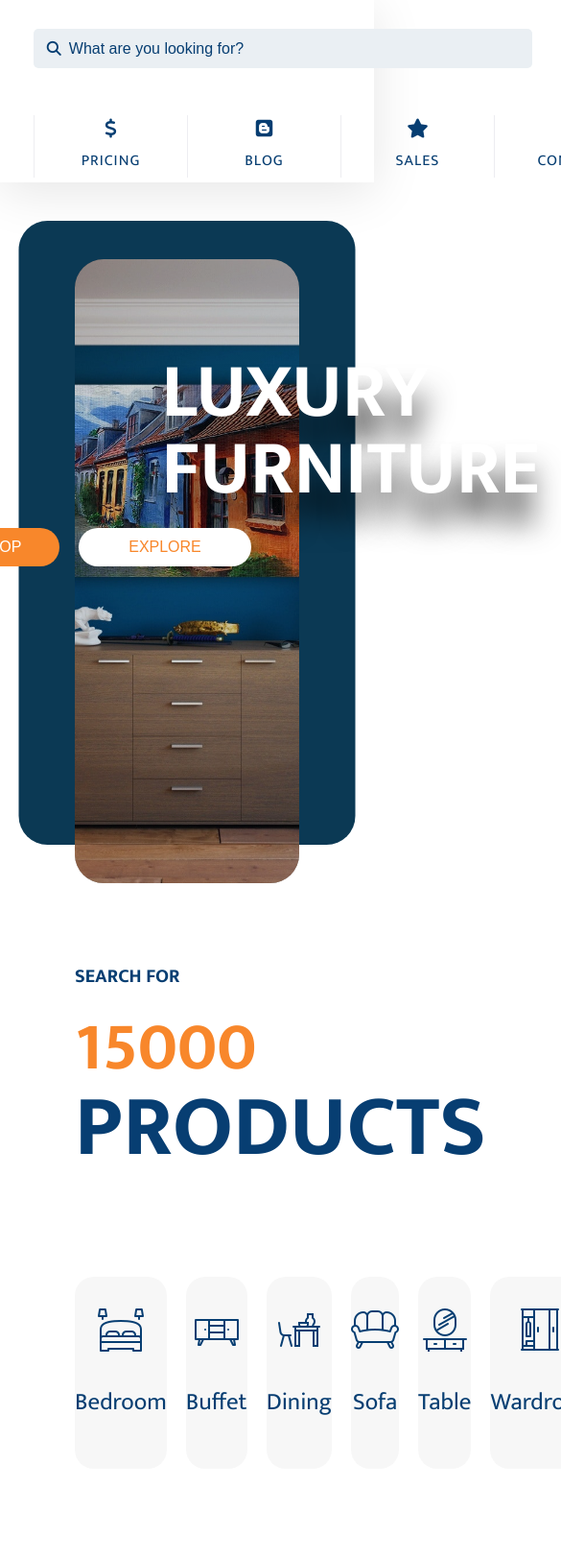
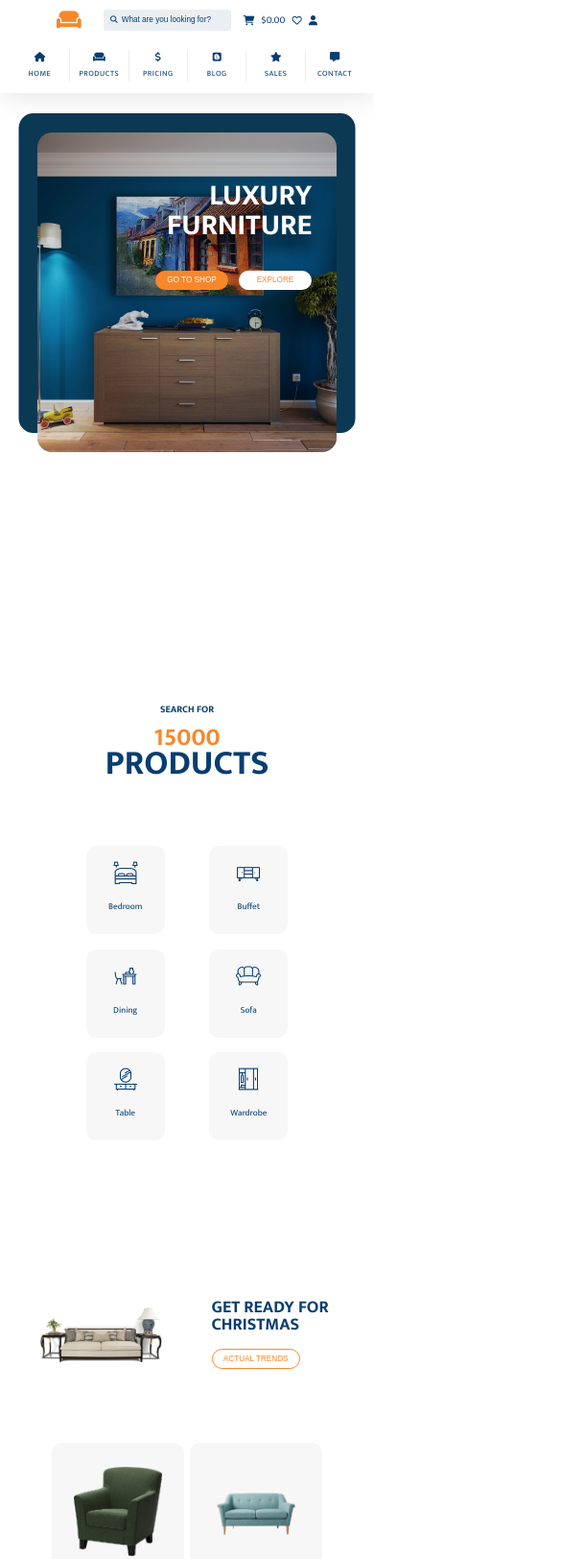
Before and after one commit to BothSann/thefurniture-website, a plain HTML site: page index.html in a window 390 px wide. Shown: the top 1624 px of the page at 96% size, 585 px wide, since content can reach past the window. Drawn offline with Linux system fonts and the light colour scheme; a web font is replaced by a local one.

Commit message:
added RWD

```diff
--- a/style.css
+++ b/style.css
@@ -636,3 +636,314 @@ body {
   letter-spacing: 0.2rem;
   color: #073e72;
 }
+
+/* Media query */
+@media (max-width: 1600px) {
+  .hero__banner {
+    width: 70%;
+  }
+
+  .products {
+    padding-top: 10rem;
+    height: 100vh;
+  }
+
+  .products__top {
+    width: 70%;
+  }
+
+  .products__icons {
+    width: 70%;
+  }
+
+  .pricing__cards {
+    width: 70%;
+  }
+
+  .blog__content {
+    width: 70%;
+  }
+
+  .contact__content {
+    width: 70%;
+  }
+
+  .footer {
+    width: 70%;
+  }
+}
+
+@media (max-width: 1400px) {
+  html {
+    font-size: 54%;
+  }
+
+  .pricing__top {
+    gap: 10rem;
+  }
+
+  .pricing__top--img {
+    width: 60rem;
+  }
+}
+
+@media (max-width: 1200px) {
+  html {
+    font-size: 51%;
+  }
+
+  .hero__banner {
+    width: 80%;
+  }
+
+  .products__top {
+    width: 80%;
+  }
+
+  .products__icons {
+    width: 80%;
+  }
+
+  .pricing__cards {
+    width: 80%;
+  }
+
+  .blog__content {
+    width: 80%;
+  }
+
+  .blog__top--megazine-img {
+    width: 40rem;
+  }
+
+  .blog__articles {
+    margin-top: 0;
+  }
+
+  .contact__content {
+    width: 80%;
+  }
+}
+
+@media (max-width: 1000px) {
+  html {
+    font-size: 46%;
+  }
+
+  .navbar__top {
+    gap: 2rem;
+  }
+
+  .navbar__search-bar input {
+    width: 40rem;
+  }
+
+  .hero__banner--heading {
+    font-size: 6rem;
+  }
+
+  .products {
+    height: 90vh;
+    padding-top: 5rem;
+  }
+
+  .secondary-heading {
+    font-size: 5rem;
+  }
+
+  .primary-heading {
+    font-size: 7rem;
+  }
+
+  .pricing__top--img {
+    width: 40rem;
+  }
+
+  .pricing__top--heading {
+    width: 35rem;
+    font-size: 5rem;
+  }
+
+  .pricing__cards {
+    width: 90%;
+  }
+}
+
+@media (max-width: 800px) {
+  html {
+    font-size: 39%;
+  }
+  .navbar__top--logo i {
+    font-size: 4rem;
+  }
+
+  .navbar__search-bar input {
+    width: 30rem;
+  }
+
+  .products {
+    height: 75vh;
+    padding-top: 0;
+  }
+
+  .products__icons--wrapper {
+    height: 18rem;
+  }
+
+  .products__icons--wrapper span {
+    font-size: 1.8rem;
+  }
+
+  .products__icons--img {
+    width: 5rem;
+  }
+
+  .pricing__top--img {
+    width: 30rem;
+  }
+
+  .pricing__card {
+    width: 27rem;
+  }
+
+  .pricing__card--img {
+    width: 18rem;
+  }
+
+  .blog__content {
+    width: 90%;
+  }
+
+  .blog__top--megazine-img {
+    width: 30rem;
+  }
+
+  .blog__trends--heading {
+    font-size: 4rem;
+    width: 30rem;
+  }
+
+  .blog__articles {
+    margin-top: 5rem;
+  }
+
+  .contact__content {
+    width: 90%;
+  }
+
+  .contact__right input {
+    width: 30rem;
+  }
+
+  .footer {
+    width: 90%;
+  }
+}
+
+@media (max-width: 600px) {
+  html {
+    font-size: 35%;
+  }
+
+  .navbar__top--logo span {
+    font-size: 3rem;
+  }
+
+  .navbar__search-bar input {
+    width: 26rem;
+  }
+  .navbar__list--item {
+    width: 12rem;
+  }
+  .hero {
+    height: 75vh;
+  }
+  .hero__banner--heading {
+    width: 30rem;
+  }
+
+  .hero__banner--btn {
+    width: 15rem;
+  }
+
+  .hero__banner--btn-1 {
+    right: 22rem;
+  }
+  .products {
+    height: 90vh;
+    /* margin-top: 20rem; */
+  }
+
+  .products__top {
+    text-align: center;
+    margin-bottom: 3rem;
+  }
+
+  .minus-mt {
+    margin-top: -4.8rem;
+  }
+
+  .pricing {
+    margin-bottom: 15rem;
+  }
+
+  .pricing__top {
+    margin-top: -10rem;
+  }
+
+  .products__icons {
+    width: 70%;
+    flex-wrap: wrap;
+    gap: 3rem;
+  }
+
+  .products__icons--wrapper {
+    width: 16rem;
+  }
+
+  .blog__article--text {
+    font-size: 1.5rem;
+  }
+}
+
+@media (max-width: 450px) {
+  html {
+    font-size: 32%;
+  }
+  .navbar__top {
+    gap: 2.5rem;
+  }
+
+  .navbar__top--logo span {
+    display: none;
+  }
+
+  .products {
+    height: 80vh;
+  }
+
+  .pricing__top--img {
+    width: 25rem;
+  }
+
+  .pricing__top--heading {
+    font-size: 3.5rem;
+    width: 25rem;
+  }
+
+  .blog__article {
+    width: 20rem;
+  }
+
+  .contact__left--heading {
+    font-size: 1.8rem;
+  }
+
+  .contact__left--heading span {
+    font-size: 2rem;
+  }
+
+  .contact__right input {
+    width: 25rem;
+  }
+}
```
Also changed, not shown: screenshots/screenshot-2.PNG (added), screenshots/screenshot-3.PNG (added), screenshots/screenshot-4.PNG (added), 1 other file.
